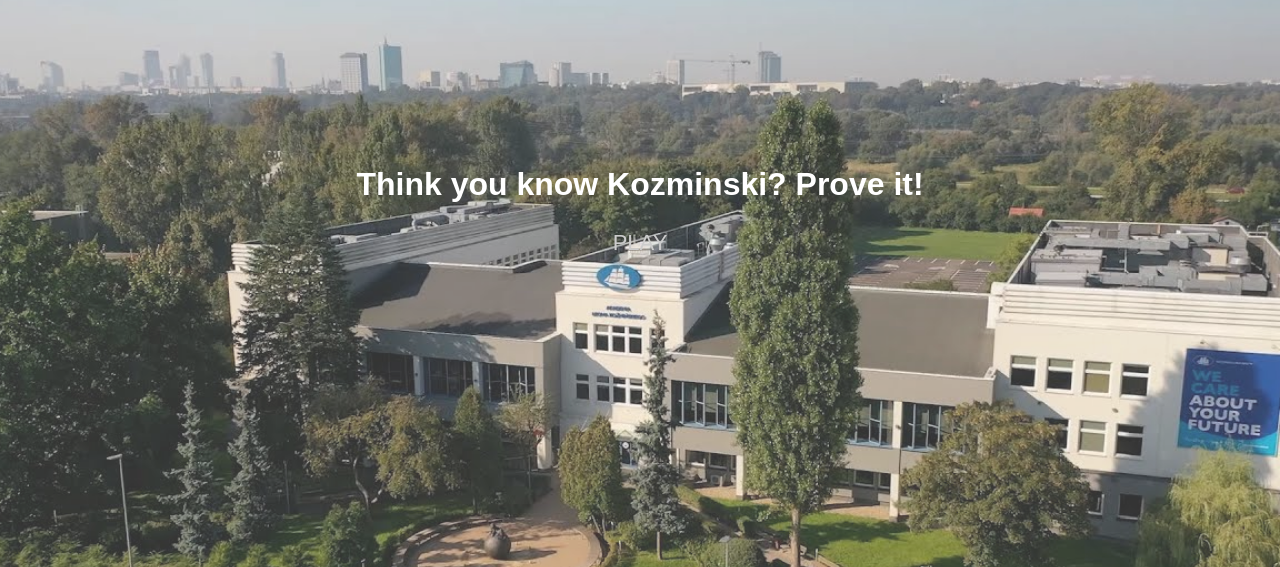
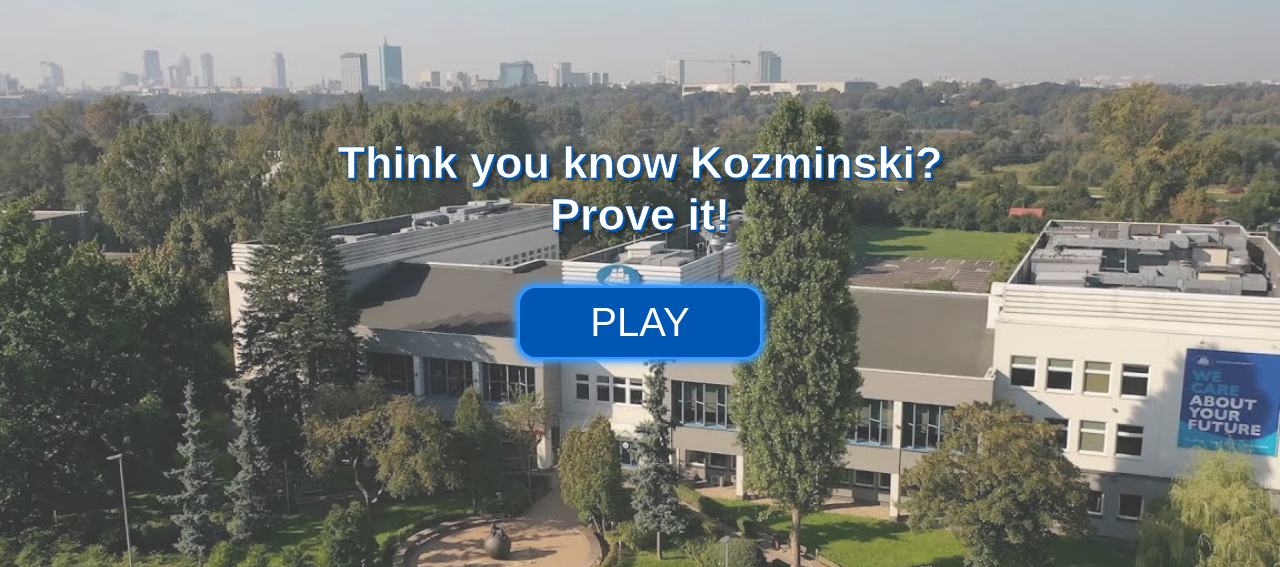
Before and after one commit to weissgerber1/KozminskiGuessr, a Flask app: page / in a window 1280 px wide. Shown: the part 47-614 px from the top of the page. Run offline with Flask 3, Linux system fonts and the light colour scheme; the visitor is signed in with stand-in values (Sample User, id 1); some web fonts are replaced.

Commit message:
style start page (play button, title)

```diff
--- a/KozminskiGuessr/templates/start.html
+++ b/KozminskiGuessr/templates/start.html
@@ -6,13 +6,54 @@
 </head>
 
 <style>
+
+
+    .kozminski-title {
+    font-size: 45px;
+    font-weight: bold;
+    color: white;
+    -webkit-text-stroke: 0.5px #0056b3; /* blue border around each letter */
+    text-align: center;
+    margin-bottom: 45px;
+    text-shadow:
+        2px 2px 0 #0056b3,  /* solid blue shadow for depth */
+        4px 4px 5px rgba(0, 0, 0, 0.5); /* blurred black shadow for extra 3D */
+    }
+
+    .play-btn {
+    background-color: #0056b3;
+    color: white;
+    padding: 12px 70px;
+    border-radius: 18px;
+    font-size: 40px;
+    cursor: pointer;
+    border: 2px solid #3399ff; /* neon blue border */
+    box-shadow:
+        0 0 4px #3399ff,
+        0 0 8px #3399ff,
+        0 0 12px #3399ff; /* softer, lighter initial glow */
+    transition: all 0.3s ease-in-out;
+    }
+
+    .play-btn:hover {
+    background-color: #004494;
+    transform: scale(1.08);
+    box-shadow:
+        0 0 20px #00ffff,
+        0 0 30px #00ffff,
+        0 0 40px #00ffff,
+        0 0 60px #00ffff;
+    text-shadow: 0 0 10px white;
+    }
+
+
     body {
         margin: 0;
         height: 100vh;
         width: 100%;
         overflow: hidden;
         text-align: center;
-        padding-top: 15%;
+        padding-top: 12%;
         position: relative;
     }
 
@@ -71,7 +112,7 @@
         </div>
     </div>
 
-    <h1>Think you know Kozminski? Prove it!</h1>
+    <h1 class="kozminski-title">Think you know Kozminski?<br>Prove it!</h1>
     <button class="play-btn" onclick="location.href='/login?next=/game'">PLAY</button>
 </body>
 </html>
```
